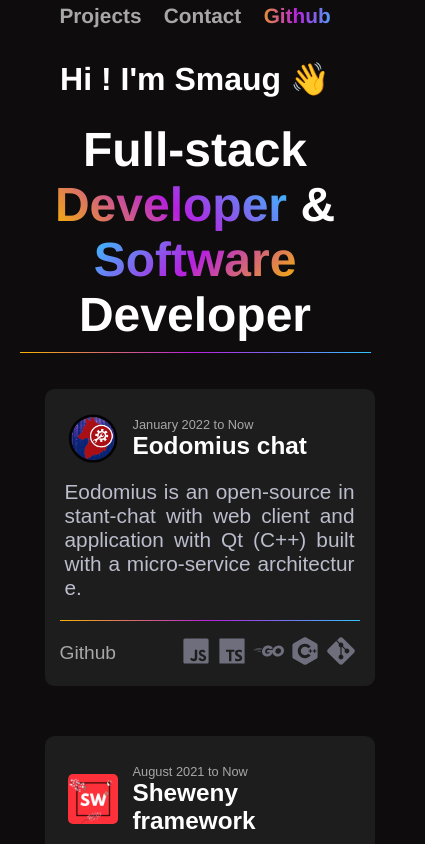
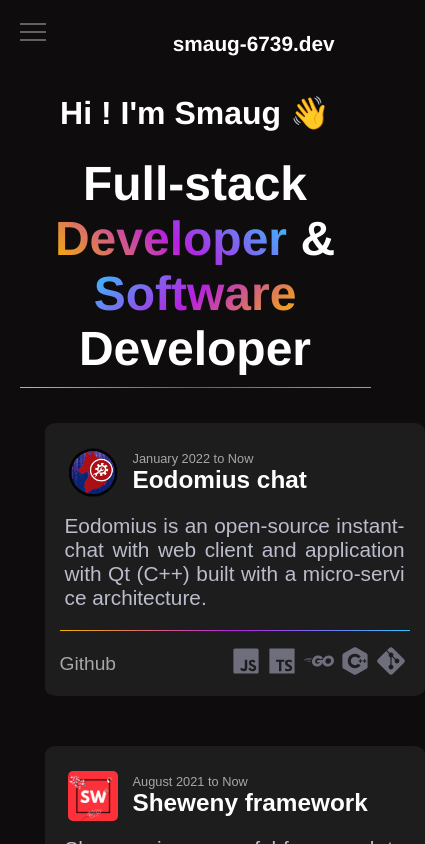
Before and after one commit to Smaug6739/smaug-website, a Nuxt app: page / in a window 390 px wide. Shown: the top 844 px of the page, 425 px wide, since content can reach past the window. Built offline with nearby package versions, Linux system fonts and the light colour scheme.

Commit message:
Update responsive

```diff
--- a/components/footer.vue
+++ b/components/footer.vue
@@ -25,6 +25,15 @@ div {
 .p2 {
   max-width: 60%;
 }
+
+@media (max-width: 48em) {
+  .p1 {
+    display: none;
+  }
+  .p2 {
+    max-width: 100%;
+  }
+}
 </style>
 <script>
 export default {
--- a/components/navbar.vue
+++ b/components/navbar.vue
@@ -1,18 +1,27 @@
 <template>
   <header class="header">
-    <nav>
-      <NuxtLink class="w-link" to="https://smaug-6739.dev"
-        >smaug-6739.dev</NuxtLink
-      >
-      <ul>
+    <nav class="hamburger-menu">
+      <NuxtLink class="w-link m-link pad" to="/">smaug-6739.dev</NuxtLink>
+
+      <input id="menu__toggle" type="checkbox" />
+      <label class="menu__btn" for="menu__toggle">
+        <span></span>
+      </label>
+
+      <ul class="menu__box">
         <li>
-          <NuxtLink to="/">Projects</NuxtLink>
+          <NuxtLink class="menu__item pad w-link" to="/">Home</NuxtLink>
+        </li>
+        <li><NuxtLink class="menu__item pad" to="#about">About</NuxtLink></li>
+        <li>
+          <NuxtLink
+            class="menu__item pad"
+            to="mailto:raphael.veauville@gmail.com"
+            >Contact</NuxtLink
+          >
         </li>
         <li>
-          <NuxtLink to="mailto:raphael.veauville@gmail.com">Contact</NuxtLink>
-        </li>
-        <li>
-          <NuxtLink to="https://github.com/Smaug6739" class="btn"
+          <NuxtLink class="menu__item pad" to="https://github.com/Smaug6739"
             >Github</NuxtLink
           >
         </li>
@@ -23,22 +32,26 @@
 
 <style scoped lang="scss">
 @import "../assets/scss/theme-variables";
+.menu__btn,
+#menu__toggle {
+  display: none;
+}
+
 nav {
   display: flex;
   justify-content: space-between;
-  margin-top: 1.2%;
-  margin-bottom: 4%;
-  margin-right: 5%;
-  margin-left: 5%;
+  align-items: flex-start;
   font-weight: bolder;
+  padding-top: 1em;
+  padding-bottom: 1.3em;
+  padding-right: 1.5em;
+  padding-left: 1.5em;
 }
 ul {
   display: flex;
   justify-content: flex-end;
 }
-
 a {
-  padding: 0.7rem;
   color: $secondary;
   text-decoration: none;
   &:hover {
@@ -57,14 +70,90 @@ a {
   background-clip: text;
   -webkit-text-fill-color: transparent;
 }
-/* 48em = 768px */
+.pad {
+  padding: 0.7rem;
+}
 @media (max-width: 48em) {
-  .w-link {
-    display: none;
+  a {
+    color: white !important;
   }
-  nav {
-    justify-content: center;
-    margin-bottom: 8%;
+  .m-link {
+    margin-left: auto;
+  }
+  .menu__btn,
+  #menu__toggle {
+    display: block;
+  }
+  #menu__toggle {
+    opacity: 0;
+  }
+  #menu__toggle:checked + .menu__btn > span {
+    transform: rotate(45deg);
+  }
+  #menu__toggle:checked + .menu__btn > span::before {
+    top: 0;
+    transform: rotate(0deg);
+  }
+  #menu__toggle:checked + .menu__btn > span::after {
+    top: 0;
+    transform: rotate(90deg);
+  }
+  #menu__toggle:checked ~ .menu__box {
+    left: 0 !important;
+  }
+  .menu__btn {
+    position: absolute;
+    top: 1.5em; /* margin top of the burger button */
+    left: 20px;
+    width: 26px;
+    height: 26px;
+    cursor: pointer;
+    z-index: 2;
+  }
+  .menu__btn > span,
+  .menu__btn > span::before,
+  .menu__btn > span::after {
+    display: block;
+    position: absolute;
+    width: 100%;
+    height: 2px;
+    background-color: #616161;
+    transition-duration: 0.25s;
+  }
+  .menu__btn > span::before {
+    content: "";
+    top: -8px;
+  }
+  .menu__btn > span::after {
+    content: "";
+    top: 8px;
+  }
+  .menu__box {
+    display: block;
+    position: fixed;
+    top: 10px;
+    left: -100%;
+    width: 250px;
+    height: 100%;
+    padding: 80px 0;
+    list-style: none;
+    background-color: $dark;
+    box-shadow: 2px 2px 6px rgba(0, 0, 0, 0.4);
+    transition-duration: 0.25s;
+    z-index: 1;
+  }
+  .menu__item {
+    display: block;
+    padding: 12px 24px;
+    color: #333;
+    font-family: "Roboto", sans-serif;
+    font-size: 20px;
+    font-weight: 600;
+    text-decoration: none;
+    transition-duration: 0.25s;
+  }
+  .menu__item:hover {
+    background-color: $dark-dimmed-1;
   }
 }
 </style>
--- a/components/projects.component.vue
+++ b/components/projects.component.vue
@@ -53,7 +53,12 @@
 }
 @media (max-width: 450px) {
   .block {
-    min-width: 300px;
+    min-width: 350px;
+  }
+}
+@media (max-width: 375px) {
+  .block {
+    min-width: 310px;
   }
 }
 </style>
--- a/package.json
+++ b/package.json
@@ -9,7 +9,8 @@
     "start": "node .output/server/index.mjs"
   },
   "devDependencies": {
-    "nuxt3": "latest",
+    "nuxt": "3.0.0-rc.4",
+    "prettier": "^2.7.1",
     "sass": "^1.50.0"
   }
 }
```
Also changed, not shown: nuxt.config.ts (+14 -14 lines), 1 other file (tests, documents, lock files or other folders).
